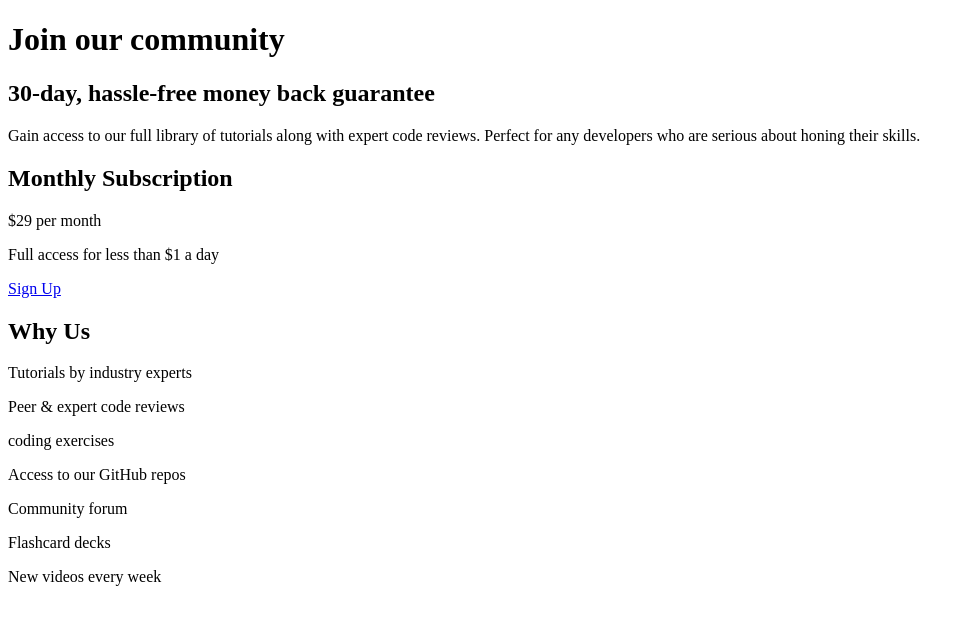
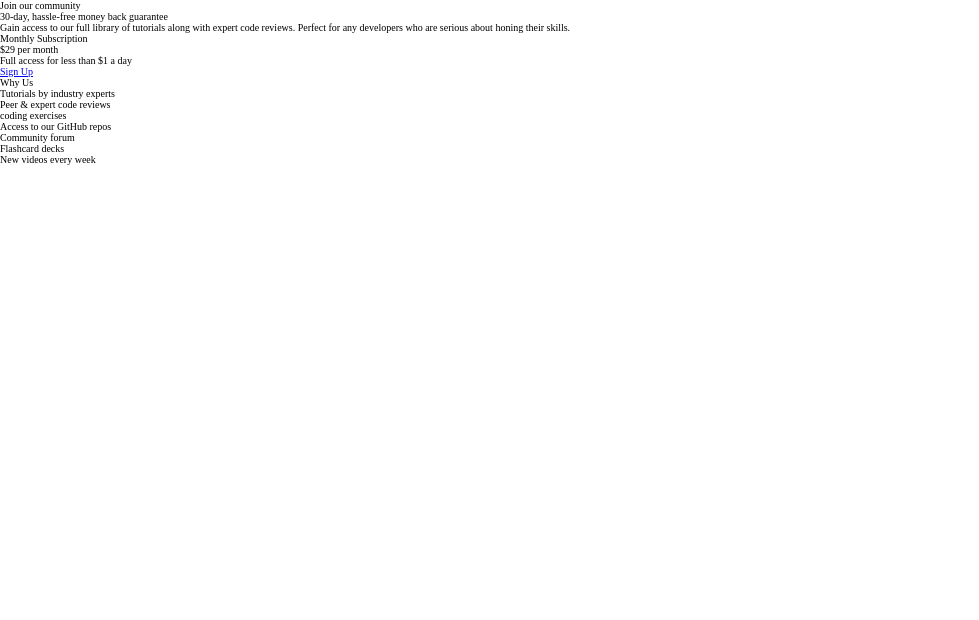
Before and after one commit to v24dao/FEM-A3-single-price-grid-component-master, a plain HTML site: page index.html in a window 1280 px wide. Shown: the whole page, without its empty margins (0-979 px from the left). Drawn offline with Linux system fonts and the light colour scheme.

Commit message:
CSS Reset

```diff
--- a/index.html
+++ b/index.html
@@ -15,7 +15,37 @@
     <title>Frontend Mentor | Single Price Grid Component</title>
 
     <!-- Feel free to remove these styles or customise in your own stylesheet 👍 -->
-    <style></style>
+    <style>
+      /* Base Reset */
+
+      *,
+      *::before,
+      *::after {
+        box-sizing: border-box;
+      }
+
+      * {
+        margin: 0;
+        padding: 0;
+        font: inherit;
+      }
+
+      html {
+        font-size: 62.5%;
+      }
+
+      body {
+        min-height: 100vh;
+      }
+
+      img,
+      picture,
+      svg,
+      video {
+        display: block;
+        max-width: 100%;
+      }
+    </style>
   </head>
   <body>
     <div class="grid">
```
